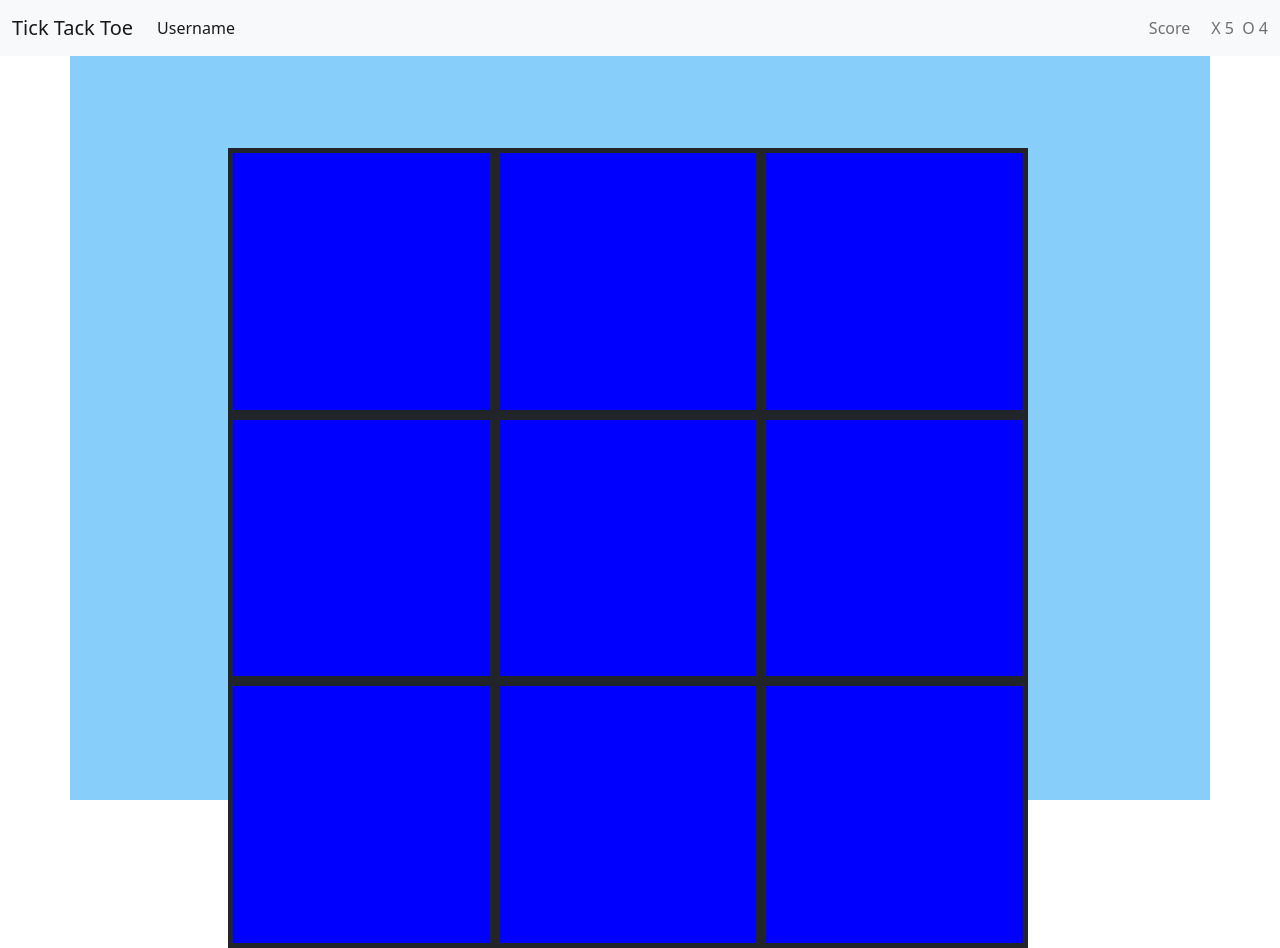
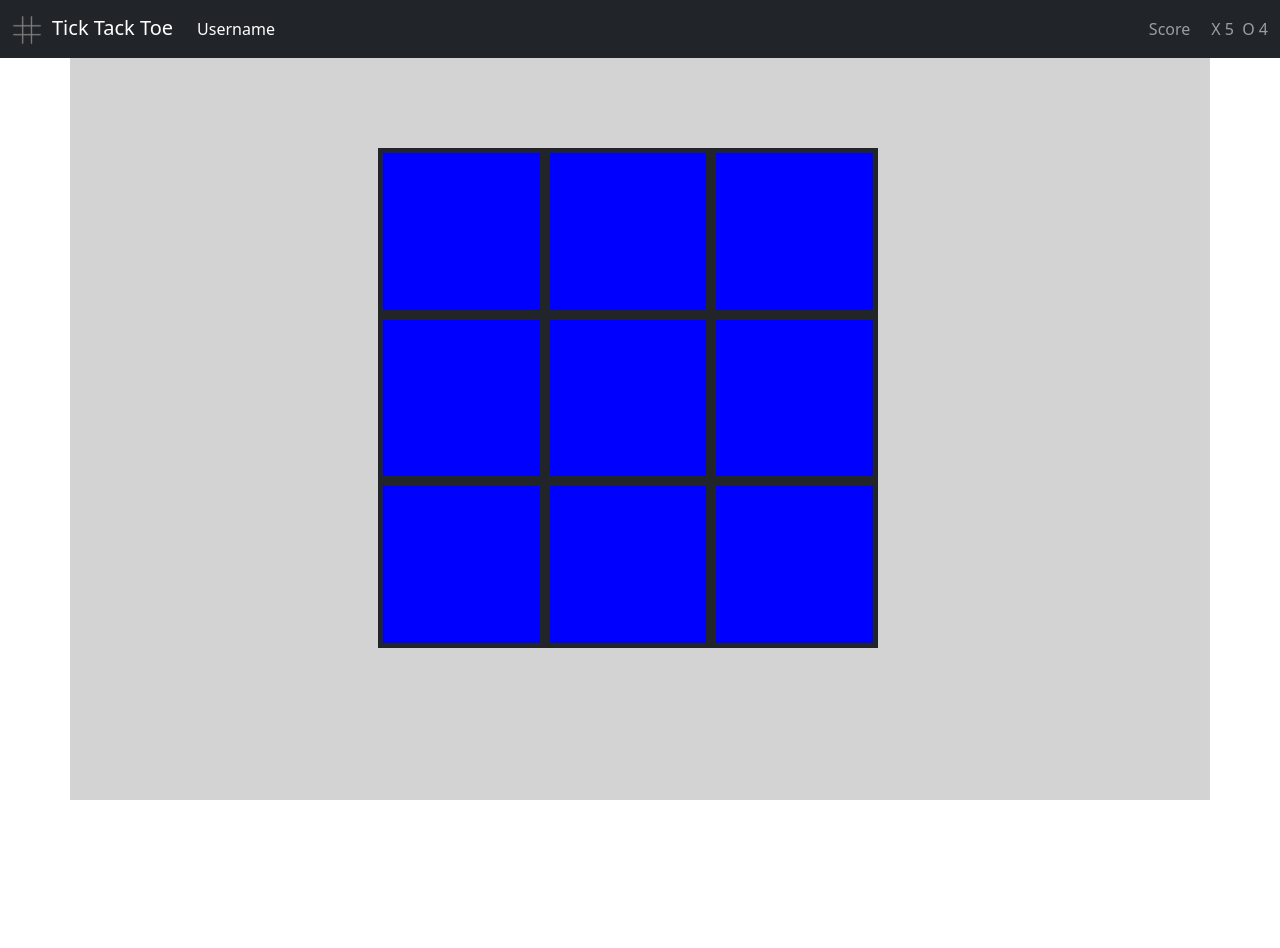
Before and after one commit to jonsax6/tick-tack-toe-client, a website built with webpack: page index.html in a window 1280 px wide. After the commit the page ends 800 px from the top, so only its background shows below. Built offline with nearby package versions, Linux system fonts and the light colour scheme.

Commit message:
revised nav color

```diff
--- a/app/styles/index.scss
+++ b/app/styles/index.scss
@@ -7,13 +7,13 @@
 }
 
 .main {
-  background-color: lightskyblue;
+  background-color: lightgrey;
   height: 100vh;
 }
 
 .game_box {
-  height: 800px;
-  width: 800px;
+  height: 500px;
+  width: 500px;
   background-color: lightgray;
 }
 
@@ -29,3 +29,8 @@
 .grid-row {
   height: calc(100%/3)
 }
+
+#ttt-icon {
+  height: 30px;
+  margin-right: 10px;
+}
--- a/index.html
+++ b/index.html
@@ -13,9 +13,9 @@
     </head>
     <body>
       <div class="container-lg">
-        <nav class="navbar fixed-top navbar-expand-lg navbar-light bg-light">
+        <nav class="navbar fixed-top navbar-expand-lg navbar-dark bg-dark">
           <div class="container-fluid">
-            <a class="navbar-brand" href="#">Tick Tack Toe</a>
+            <span class="navbar-brand"><img id="ttt-icon" src="app/images/tac.png">Tick Tack Toe</span>
             <button class="navbar-toggler" type="button" data-bs-toggle="collapse" data-bs-target="#navbarText"
               aria-controls="navbarText" aria-expanded="false" aria-label="Toggle navigation">
               <span class="navbar-toggler-icon"></span>
@@ -23,7 +23,7 @@
             <div class="collapse navbar-collapse" id="navbarText">
               <ul class="navbar-nav me-auto mb-2 mb-lg-0">
                 <li class="nav-item">
-                  <a class="nav-link active" aria-current="page" href="#">Username</a>
+                  <span id="username-display" class="nav-link active">Username</span>
                 </li>
               </ul>
               <span class="navbar-text mr-5">
```
Also changed, not shown: app/images/tac-png-7.jpeg (added), app/images/tac.png (added).
